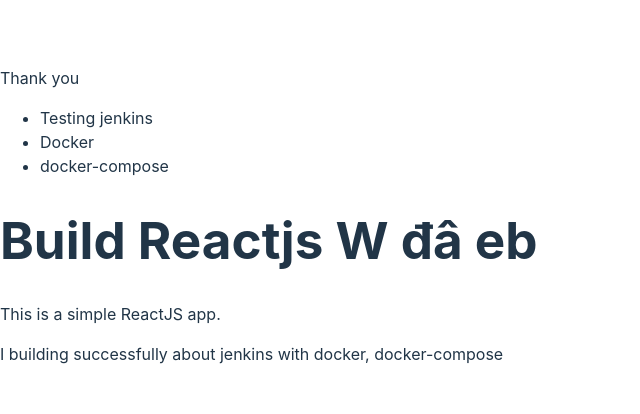
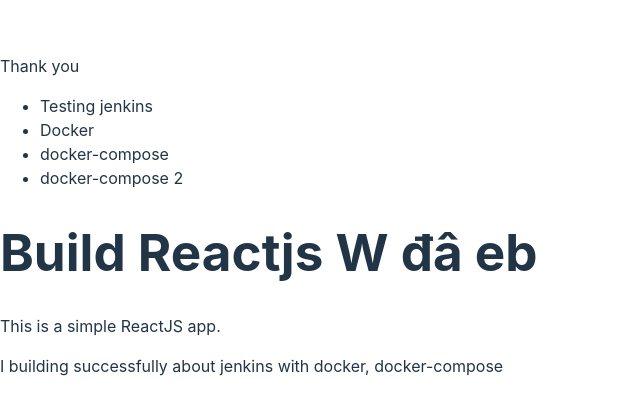
Before and after one commit to trinhhongthuc/build-reactjs-jenkin, a React (Vite) app: page / in a window 1280 px wide. Shown: the part 176-590 px from the top of the page, without its empty margins (0-640 px from the left). Built offline with nearby package versions, Linux system fonts and the light colour scheme.

Commit message:
Add docker compose 2

```diff
--- a/src/Thankyou.tsx
+++ b/src/Thankyou.tsx
@@ -2,11 +2,12 @@
   return (
     <div>
       Thank you
-      <ul>
-        <li>Testing jenkins</li>
-        <li>Docker</li>
-        <li>docker-compose</li>
-      </ul>
+        <ul>
+            <li>Testing jenkins</li>
+            <li>Docker</li>
+            <li>docker-compose</li>
+            <li>docker-compose 2</li>
+        </ul>
     </div>
   );
 };
```
